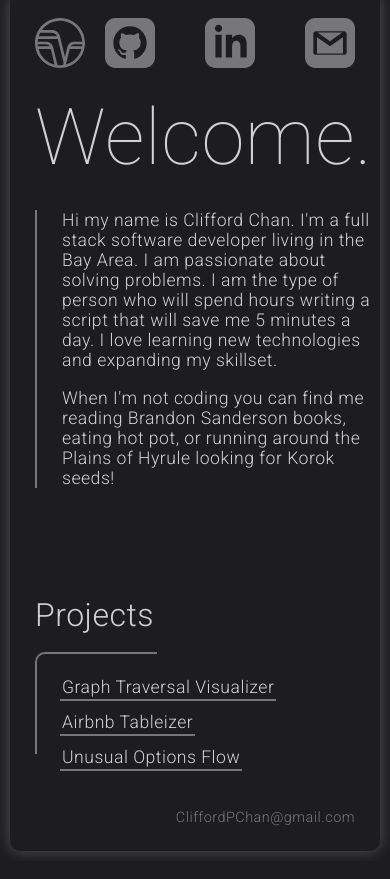
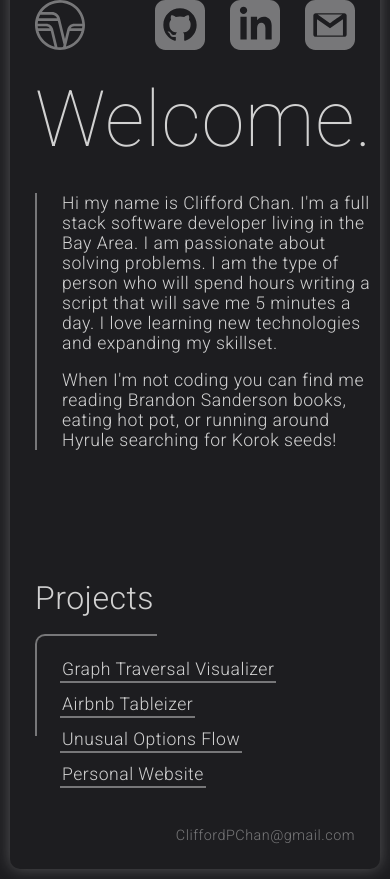
Before and after one commit to cpc1992/personal-website, a React (Vite) app: page / in a window 390 px wide. Built offline with nearby package versions, Linux system fonts and the light colour scheme.

Commit message:
cleaned up blurb text and formatting

```diff
--- a/index.html
+++ b/index.html
@@ -4,7 +4,7 @@
     <meta charset="UTF-8" />
     <link rel="icon" type="image/svg+xml" href="/clifflogo.svg" />
     <meta name="viewport" content="width=device-width, initial-scale=1.0" />
-    <title>Cliff Notes</title>
+    <title>Cliff's Notes</title>
     <link rel="preconnect" href="https://fonts.googleapis.com" />
     <link rel="preconnect" href="https://fonts.gstatic.com" crossorigin />
     <link
--- a/src/App.css
+++ b/src/App.css
@@ -198,7 +198,7 @@ ul {
   }
 }
 
-@media (max-width: 950px) {
+@media (max-width: 960px) {
   .content-box {
     flex-direction: column;
     align-items: center;
@@ -224,4 +224,14 @@ ul {
   .welcome {
     font-size: 20vw;
   }
+
+  .nav-links {
+    gap: 25px;
+  }
 }
+
+@media (max-width: 325px) {
+  .nav-links {
+    gap: 2px;
+  }
+}
--- a/src/Details.css
+++ b/src/Details.css
@@ -132,8 +132,9 @@
   cursor: pointer;
   transition: var(--transitionspeedfast);
   text-decoration: none;
-
-  /* border: var(--redborder); */
+}
+.project-link:hover {
+  color: white;
 }
 
 .para-text {
--- a/src/Details.jsx
+++ b/src/Details.jsx
@@ -1,7 +1,7 @@
 import "./Details.css";
 import parse from "html-react-parser";
 
-export default function Details({ projects, toggler, toggle }) {
+export default function Details({ projects }) {
   let noneSelected = true;
 
   for (let proj of projects) {
@@ -53,8 +53,8 @@ export default function Details({ projects, toggler, toggle }) {
             </p>
             <p className="para-text">
               When I'm not coding you can find me reading Brandon Sanderson
-              books, eating hot pot, or running around the Plains of Hyrule
-              looking for Korok seeds!
+              books, eating hot pot, or running around Hyrule searching for
+              Korok seeds!
             </p>
           </div>
         </div>
@@ -85,6 +85,7 @@ export default function Details({ projects, toggler, toggle }) {
                   {project.links.map((project) => {
                     return (
                       <a
+                        key={project[0]}
                         target="_blank"
                         rel="noopener noreferrer"
                         href={project[1]}
--- a/src/main.jsx
+++ b/src/main.jsx
@@ -2,8 +2,4 @@ import React from "react";
 import ReactDOM from "react-dom/client";
 import App from "./App.jsx";
 
-ReactDOM.createRoot(document.getElementById("root")).render(
-  <React.StrictMode>
-    <App />
-  </React.StrictMode>
-);
+ReactDOM.createRoot(document.getElementById("root")).render(<App />);
--- a/src/myprojects.js
+++ b/src/myprojects.js
@@ -2,7 +2,7 @@ const myprojects = [
   {
     "id": 0,
     "title": "Graph Traversal Visualizer",
-    "description": "A fun app that visualizes different graph traversal algorithms. It can produce up to 1000 nodes and animate the traversal between two nodes or the entire graph. I've always been intrigued by graph algorithms and I wanted to visualize them in action. I hope you have as much fun playing with this as I did building it! <br /> Tip: You can drag around the nodes :D",
+    "description": "A fun app that visualizes different graph traversal algorithms. It can produce up to 1000 nodes and animate the traversal between two nodes or the entire graph. I've always been intrigued by graph algorithms and I wanted to visualize them in action. I hope you have as much fun playing with this as I did building it! <br /> Tip: You can drag the nodes around your screen :D",
     "tooling": "The UI is built with React, and data visualization is done by D3js.",
     "links": [
       ["Live Site", "https://graph-traversal-kappa.vercel.app/"],
@@ -24,13 +24,23 @@ const myprojects = [
   {
     "id": 2,
     "title": "Unusual Options Flow",
-    "description": "This app uses the Discord API to query unusual stock option purchases and also scrapes Yahoo finance earnings data. The data is then compared to show if the option purchases coincide with upcoming company earnings. The purchase data is listed in table format and is searchable by ticker. <br />Note: All API requests and scraping were turned off in June 2022.",
+    "description": "This app uses the Discord API to query unusual stock option purchases and also scrapes Yahoo finance earnings data. The data is then compared to show if the option purchases coincide with upcoming company earnings. The purchase data is listed in table format and is searchable by ticker. <br />Note: All API requests and scraping functions were turned off in June 2022.",
     "tooling": "The UI is written in HTML/CSS with help from Bootstrap, the backend is handled by an Express server, and the data is stored in MongoDB.",
     "links": [
       ["Live Site", "https://unusual-option-flow.vercel.app/auth"],
       ["Github", "https://github.com/cpc1992/UnusualOptionFlow"],
     ],
     "state": 0
+  },
+  {
+    "id": 3,
+    "title": "Personal Website",
+    "description": "If you are reading this you are already here! A simple single page app built for the sole purpose of linking up all of my favorite projects. I spent longer on the sliding animations than I am willing to admit so thank you for visiting. Cheers!",
+    "tooling": "Written in React",
+    "links": [
+      ["Github", "https://github.com/cpc1992/personal-website"],
+    ],
+    "state": 0
   }
 ]
 
```
